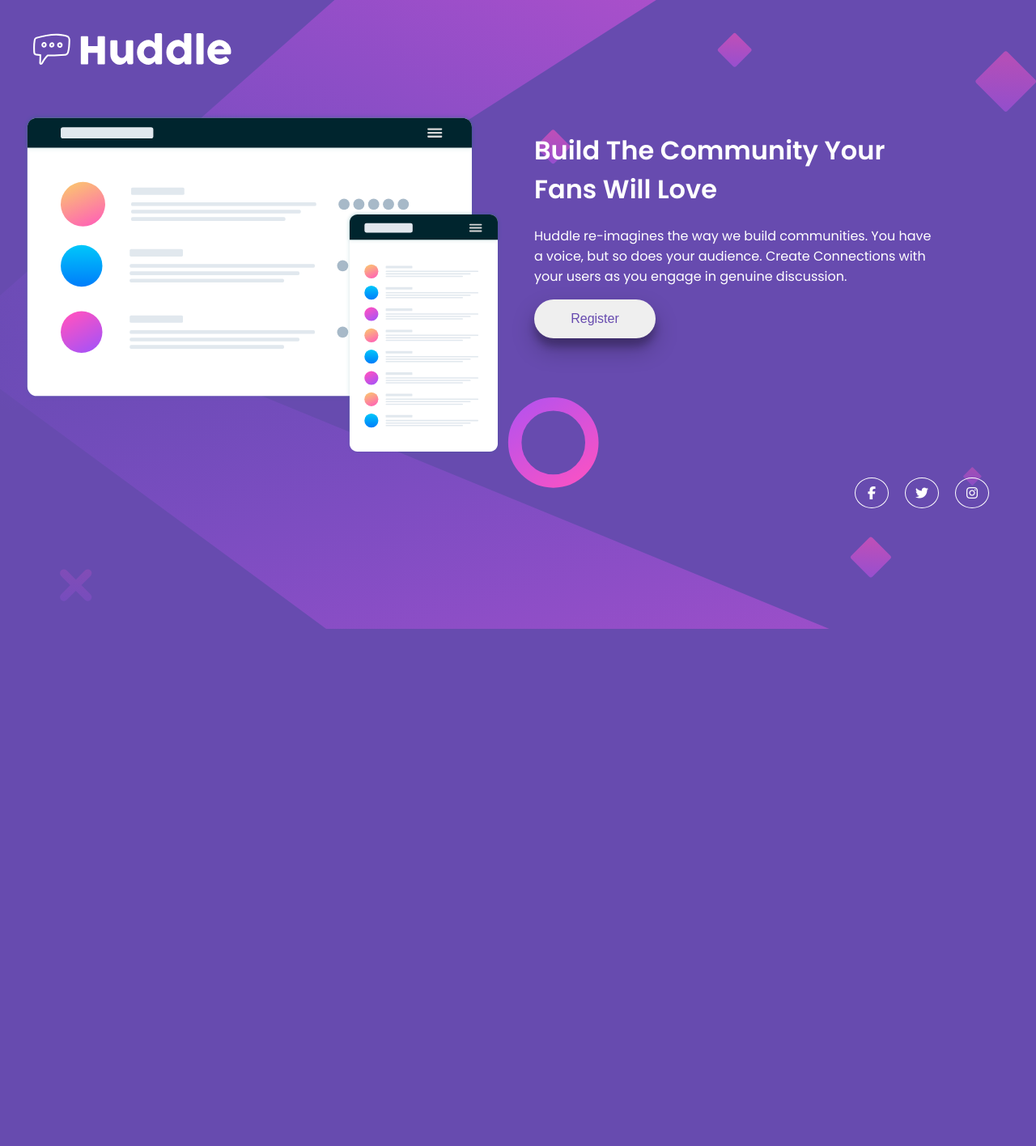
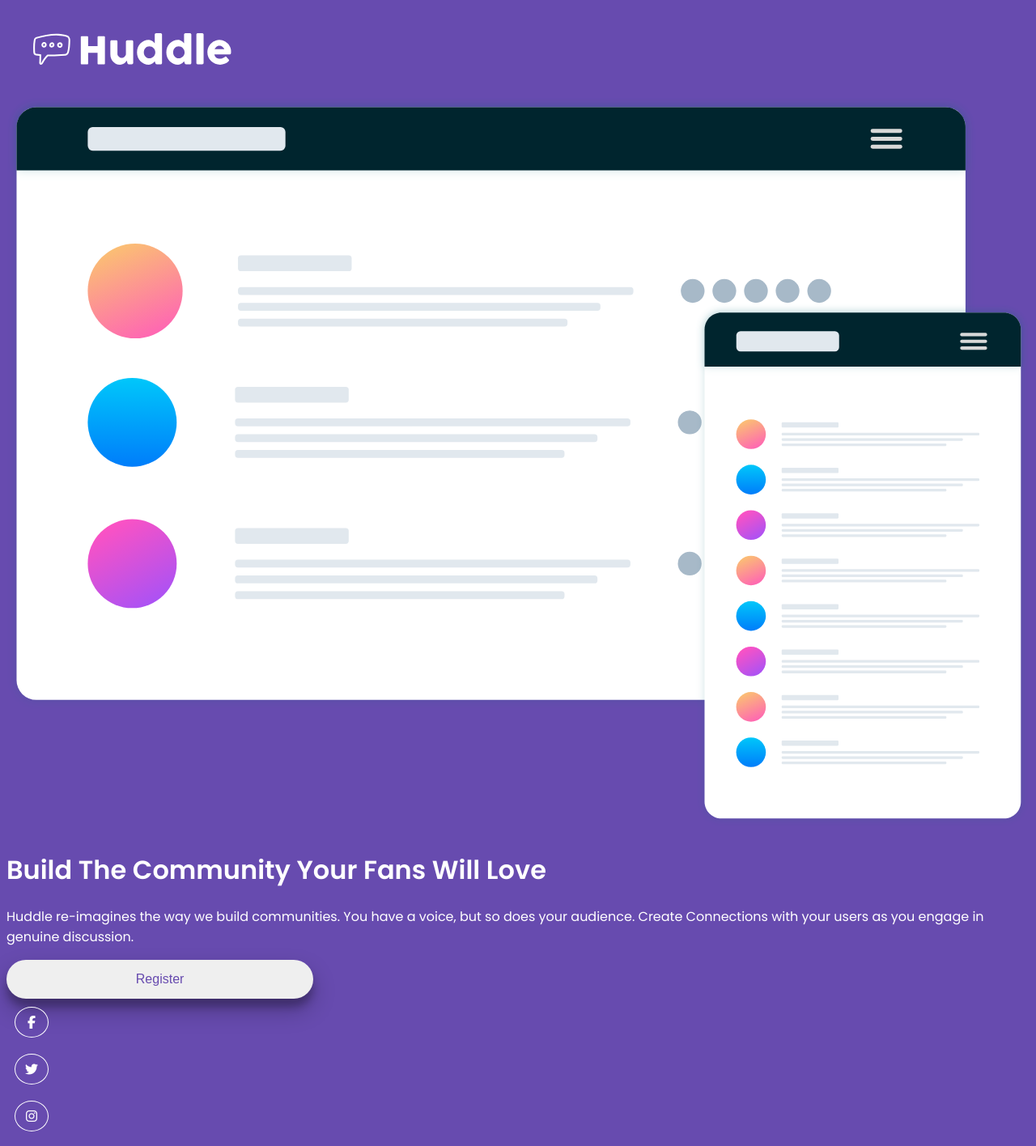
Before and after one commit to dinahbrito/huddle, a plain HTML site: page index.html in a window 1280 px wide. Shown: the whole page at 81% size. Before the commit the page ends 800 px from the top, so only its background shows below. Drawn offline with Linux system fonts and the light colour scheme.

```diff
--- a/index.html
+++ b/index.html
@@ -5,26 +5,30 @@
     <meta charset="UTF-8">
     <meta http-equiv="X-UA-Compatible" content="IE=edge">
     <meta name="viewport" content="width=device-width, initial-scale=1.0">
+
+    <title>Huddle Landing Page</title>
+
     <link rel="icon" type="image/png" sizes="32x32" href="./images/favicon-32x32.png">
-    <title>Huddle Landing Page</title>
-    <link rel="stylesheet" href="styles.css">
     <link rel="preconnect" href="https://fonts.gstatic.com">
     <link href="https://fonts.googleapis.com/css2?family=Poppins:wght@400;600&display=swap" rel="stylesheet">
+    <link rel="stylesheet" href="styles.css">
     <script src="https://kit.fontawesome.com/78956e692b.js" crossorigin="anonymous"></script>
 </head>
 
 <body>
 
-    <div class="container">
+    <main>
 
         <header>
             <img class="logo" src="images/logo.svg" alt="Huddle logo">
         </header>
 
-        <div class="hero">
+        <div class="container">
+
             <div class="img">
                 <img src="images/illustration-mockups.svg" alt="illustration">
             </div>
+
             <div class="text">
                 <h1>Build The Community Your Fans Will Love</h1>
                 <p>
@@ -32,22 +36,23 @@
                     Connections with your users as you engage in genuine discussion.
                 </p>
                 <button>Register</button>
+
+                <footer>
+                    <div class="circle">
+                        <a><i class="fab fa-facebook-f fa-fw"></i></a>
+                    </div>
+                    <div class="circle">
+                        <a><i class="fab fa-twitter fa-fw"></i></a>
+                    </div>
+                    <div class="circle">
+                        <a><i class="fab fa-instagram fa-fw"></i></a>
+                    </div>
+                </footer>
             </div>
+
         </div>
 
-        <footer>
-            <a href="#" class="social">
-                <i class="fab fa-facebook-f fa-fw"></i>
-            </a>
-            <a href="#" class="social">
-                <i class="fab fa-twitter fa-fw"></i>
-            </a>
-            <a href="#" class="social">
-                <i class="fab fa-instagram fa-fw"></i>
-            </a>
-        </footer>
-
-    </div>
+    </main>
 
 
 </body>
--- a/styles.css
+++ b/styles.css
@@ -63,60 +63,3 @@
       padding: 10px;
       margin: 10px;
   }
-
-
- /* Styling for smaller screen */
-@media (max-width:375px) {
-    body {
-    background-image: url(images/bg-mobile.svg);
-    background-repeat: no-repeat;
-    background-size: cover;
-    height: 1vh;
-    }
-    .logo {
-        max-width: 150px;
-    }
-    .text {
-        text-align: center;
-        padding-top: 30px;
-    }
-    h1 {
-        font-size: 24px;
-    }
-    button {
-        width: 60%;
-        font-size: 14px;
-        padding: 10px;
-        margin-top: 20px;
-    }
-
-    footer {
-        margin-top: 30px;
-        display: flex;
-        justify-content: center;
-    }
-}
- /* Styling for larger screens */
-@media (min-width:768px) {
-    body {
-    background-image: url(images/bg-desktop.svg);
-    background-repeat: no-repeat;
-    background-size: cover;
-    height: 1vh;
-    }
-    .hero {
-        display: grid;
-        grid-template-columns: 1fr 1fr;
-        grid-gap: 40px;
-    }
-    .text {
-        max-width: 500px;
-        margin-right: 0;
-    }
-
-    footer {
-        display: flex;
-        justify-self: right;
-        padding-right: 40px;
-    }
-}
```
Also changed, not shown: 2 other files.
